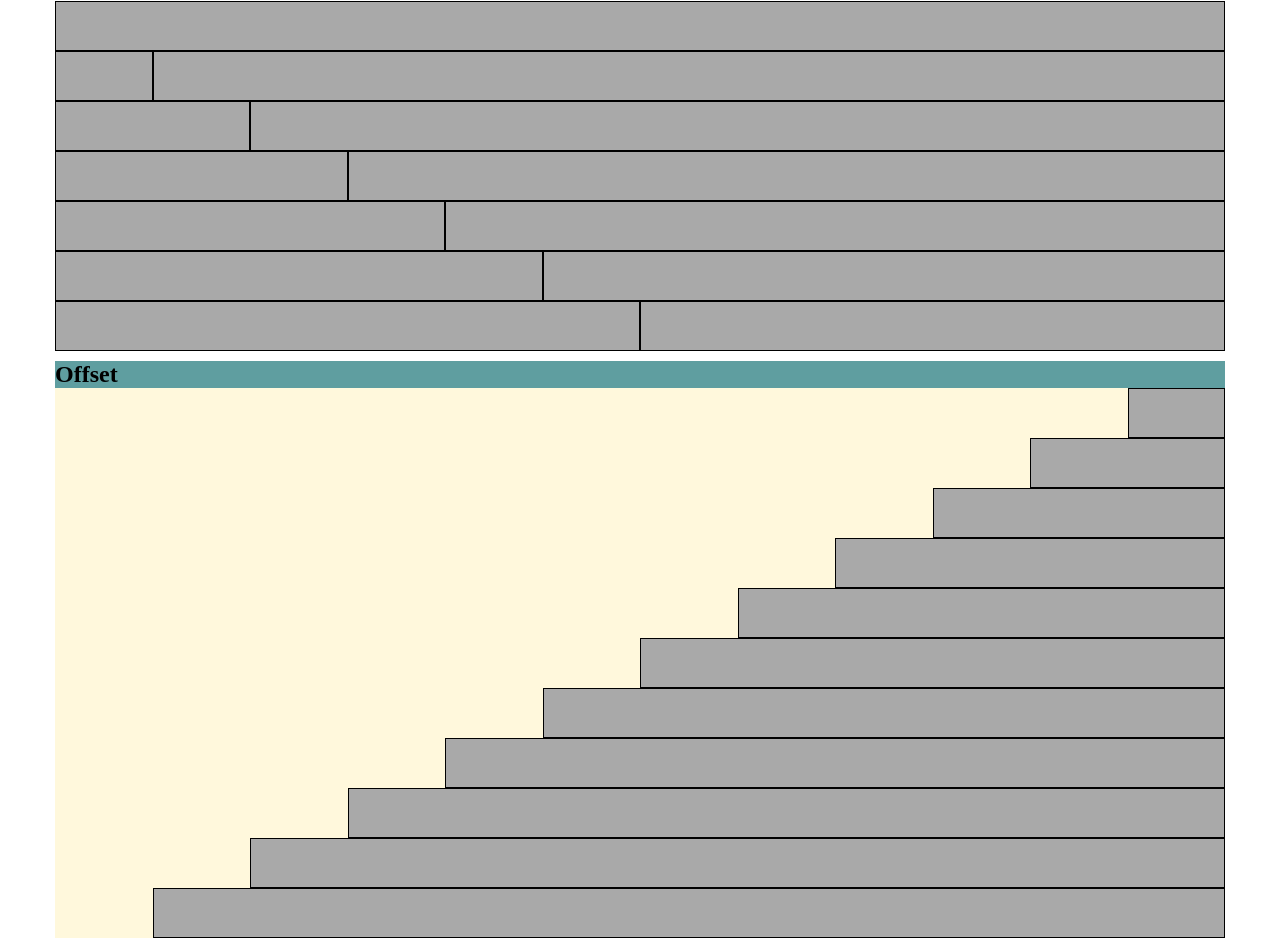
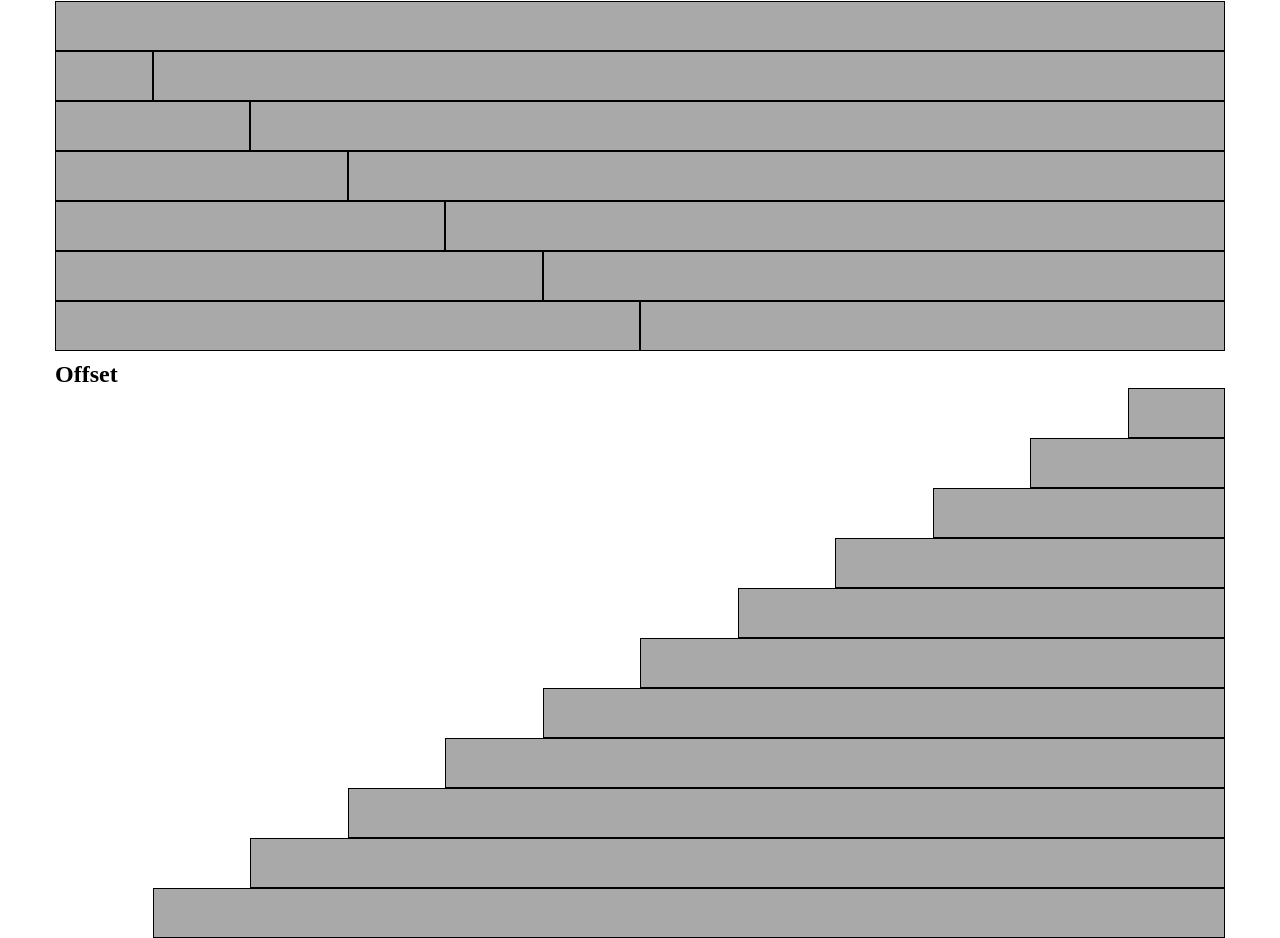
Before and after one commit to GRND0/html-css-12bool, a plain HTML site: page index.html in a window 1280 px wide. Shown: the part 309-1247 px from the top of the page. Drawn offline with Linux system fonts and the light colour scheme.

Commit message:
eliminate alcune regole debug

```diff
--- a/css/style.css
+++ b/css/style.css
@@ -2,16 +2,6 @@
     width: 100% ;
     height: 10px ;
     background-color: white ;
-}
-
-.container {
-    /*debug*/
-    background-color: cadetblue;
-}
-
-.row {
-    /*debug*/
-    background-color: cornsilk ;
 }
 
 .box {
@@ -21,5 +11,4 @@
     border: 1px solid black ;
     background-color: darkgrey ;
     text-align: center ;
-
 }
```
Also changed, not shown: css/12bool.css (line endings or trailing spaces).
